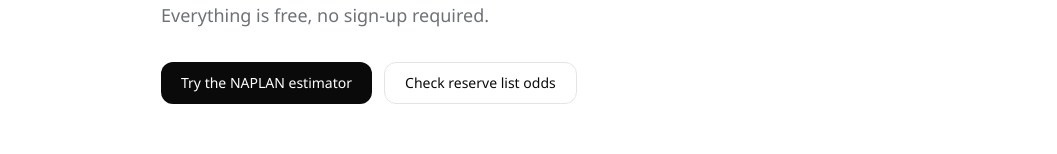
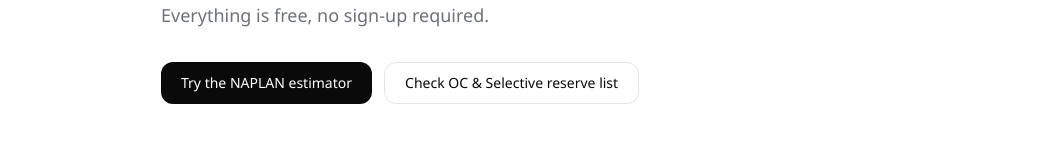
Before and after one commit to jimoochi790/schoolreach, a Next.js app: page / in a window 1280 px wide. Shown: the part 411-565 px from the top of the page, without its empty margins (111-1168 px from the left). Built offline with nearby package versions, Linux system fonts and the light colour scheme.

Commit message:
fix: clarify reserve list CTA on homepage

```diff
--- a/src/app/page.tsx
+++ b/src/app/page.tsx
@@ -27,7 +27,7 @@
             href="/reserve-list"
             className="inline-flex items-center gap-2 rounded-lg border px-5 py-2.5 text-sm font-medium hover:bg-muted/50 transition-colors"
           >
-            Check reserve list odds
+            Check OC & Selective reserve list
           </Link>
         </div>
       </section>
```
